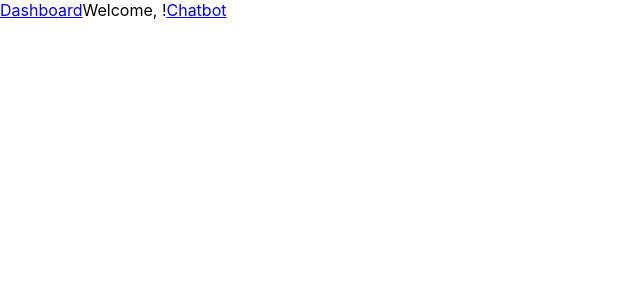
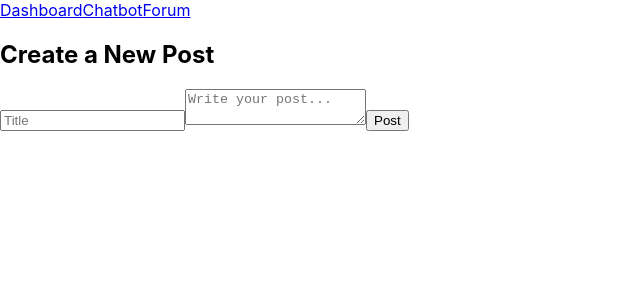
Before and after one commit to jihwimin/deepshield, a React (Create React App) app in the folder frontend/: page /create-post in a window 1280 px wide. Shown: the top 300 px of the page, without its empty margins (0-640 px from the left). Built offline with nearby package versions, Linux system fonts and the light colour scheme; sample sign-in values are in the browser's storage.

Commit message:
forum working with basic features (comment, post)

```diff
--- a/frontend/src/App.js
+++ b/frontend/src/App.js
@@ -3,6 +3,9 @@ import { BrowserRouter as Router, Routes, Route, Navigate } from "react-router-d
 import Login from "./pages/Login";
 import Register from "./pages/Register";
 import Dashboard from "./pages/Dashboard";
+import Forum from "./pages/Forum";  // Import Forum
+import PostDetail from "./pages/PostDetail";  // Import Single Post Page
+import CreatePost from "./pages/CreatePost";
 import { AuthProvider } from "./context/AuthContext";
 import Navbar from "./components/Navbar";
 import Chatbot from "./pages/Chatbot";
@@ -18,6 +21,9 @@ const App = () => {
           {/* Make Home Page the Dashboard */}
           <Route path="/" element={<ProtectedRoute component={Dashboard} />} />
           <Route path="/dashboard" element={<ProtectedRoute component={Dashboard} />} />
+          <Route path="/forum" element={<Forum />} />
+          <Route path="/create-post" element={<CreatePost />} />
+          <Route path="/posts/:id" element={<PostDetail />} />
           <Route path="/chatbot" element={<Chatbot />} />
         </Routes>
       </Router>
--- a/frontend/src/components/Navbar.js
+++ b/frontend/src/components/Navbar.js
@@ -10,8 +10,8 @@ const Navbar = () => {
       {user ? (
         <>
           <Link to="/dashboard">Dashboard</Link>
-          <span>Welcome, {user.nickname}!</span>
           <Link to="/chatbot">Chatbot</Link>
+          <Link to="/forum">Forum</Link>
         </>
       ) : (
         <>
--- /dev/null
+++ b/frontend/src/pages/CreatePost.js
@@ -0,0 +1,48 @@
+import { useState } from "react";
+import axios from "axios";
+import API_BASE_URL from "../config";
+import { useNavigate } from "react-router-dom";
+
+const CreatePost = () => {
+  const [formData, setFormData] = useState({ title: "", content: "" });
+  const navigate = useNavigate();
+
+  const handleChange = (e) => {
+    setFormData({ ...formData, [e.target.name]: e.target.value });
+  };
+
+  const handleSubmit = async (e) => {
+    e.preventDefault();
+
+    try {
+      const user = JSON.parse(localStorage.getItem("user")); // Get logged-in user
+      if (!user) {
+        alert("You must be logged in to create a post.");
+        return;
+      }
+
+      await axios.post(`${API_BASE_URL}/api/forum/posts`, {
+        ...formData,
+        author: user.nickname, // Store nickname instead of username
+      });
+
+      alert("Post created successfully!");
+      navigate("/forum"); // Redirect to forum page
+    } catch (error) {
+      alert("Error creating post. Please try again.");
+    }
+  };
+
+  return (
+    <div>
+      <h2>Create a New Post</h2>
+      <form onSubmit={handleSubmit}>
+        <input type="text" name="title" placeholder="Title" onChange={handleChange} required />
+        <textarea name="content" placeholder="Write your post..." onChange={handleChange} required />
+        <button type="submit">Post</button>
+      </form>
+    </div>
+  );
+};
+
+export default CreatePost;
--- a/frontend/src/pages/Forum.js
+++ b/frontend/src/pages/Forum.js
@@ -13,7 +13,8 @@ const Forum = () => {
   return (
     <div>
       <h2>Community Forum</h2>
-      <Link to="/create-post">Create a Post</Link>
+      <Link to="/create-post"><button>Create a Post</button></Link>
+
       {posts.map((post) => (
         <div key={post._id}>
           <h3><Link to={`/posts/${post._id}`}>{post.title}</Link></h3>
--- a/frontend/src/pages/PostDetail.js
+++ b/frontend/src/pages/PostDetail.js
@@ -7,11 +7,34 @@ const PostDetail = () => {
   const { id } = useParams();
   const [post, setPost] = useState(null);
   const [comments, setComments] = useState([]);
+  const [commentText, setCommentText] = useState("");
 
   useEffect(() => {
     axios.get(`${API_BASE_URL}/api/forum/posts/${id}`).then((res) => setPost(res.data));
     axios.get(`${API_BASE_URL}/api/forum/posts/${id}/comments`).then((res) => setComments(res.data));
   }, [id]);
+
+  const handleCommentSubmit = async (e) => {
+    e.preventDefault();
+
+    try {
+      const user = JSON.parse(localStorage.getItem("user"));
+      if (!user) {
+        alert("You must be logged in to comment.");
+        return;
+      }
+
+      await axios.post(`${API_BASE_URL}/api/forum/posts/${id}/comments`, {
+        content: commentText,
+        author: user.nickname, // Use user's nickname
+      });
+
+      setComments([...comments, { content: commentText, author: user.nickname }]);
+      setCommentText("");
+    } catch (error) {
+      alert("Error posting comment.");
+    }
+  };
 
   return (
     <div>
@@ -22,10 +45,21 @@ const PostDetail = () => {
           <p><strong>By:</strong> {post.author}</p>
         </>
       )}
+
       <h3>Comments</h3>
-      {comments.map((comment) => (
-        <p key={comment._id}><strong>{comment.author}:</strong> {comment.content}</p>
+      {comments.map((comment, index) => (
+        <p key={index}><strong>{comment.author}:</strong> {comment.content}</p>
       ))}
+
+      <form onSubmit={handleCommentSubmit}>
+        <textarea
+          value={commentText}
+          onChange={(e) => setCommentText(e.target.value)}
+          placeholder="Write a comment..."
+          required
+        />
+        <button type="submit">Post Comment</button>
+      </form>
     </div>
   );
 };
```
Also changed, not shown: 1 other file (tests, documents, lock files or other folders).
